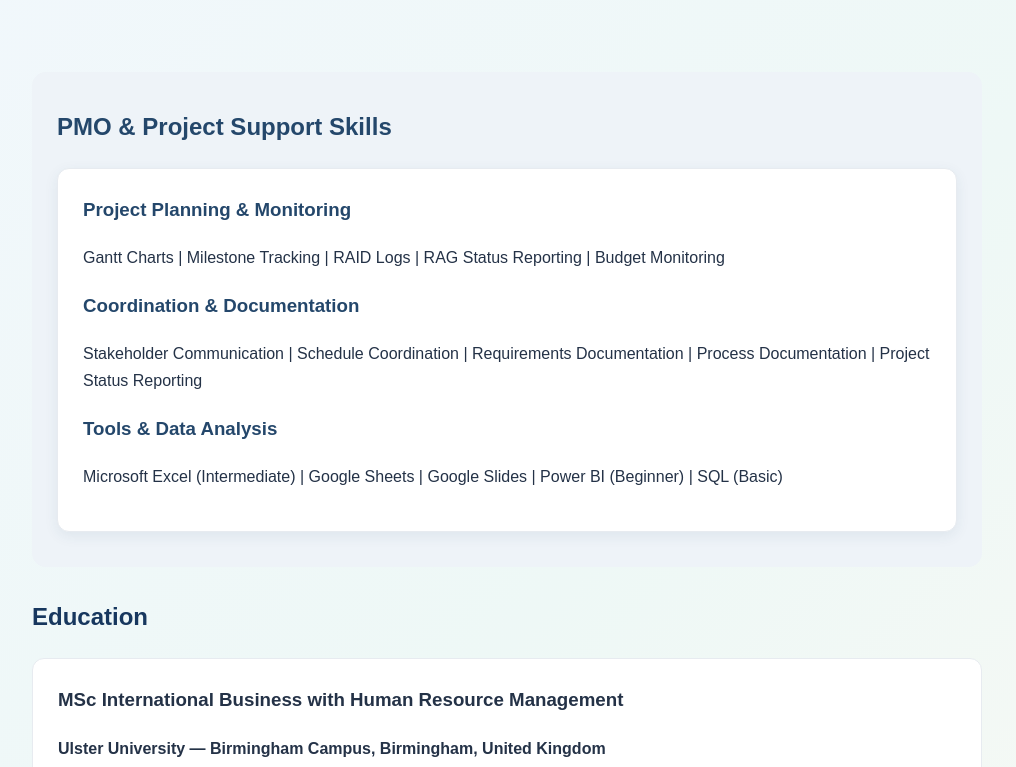
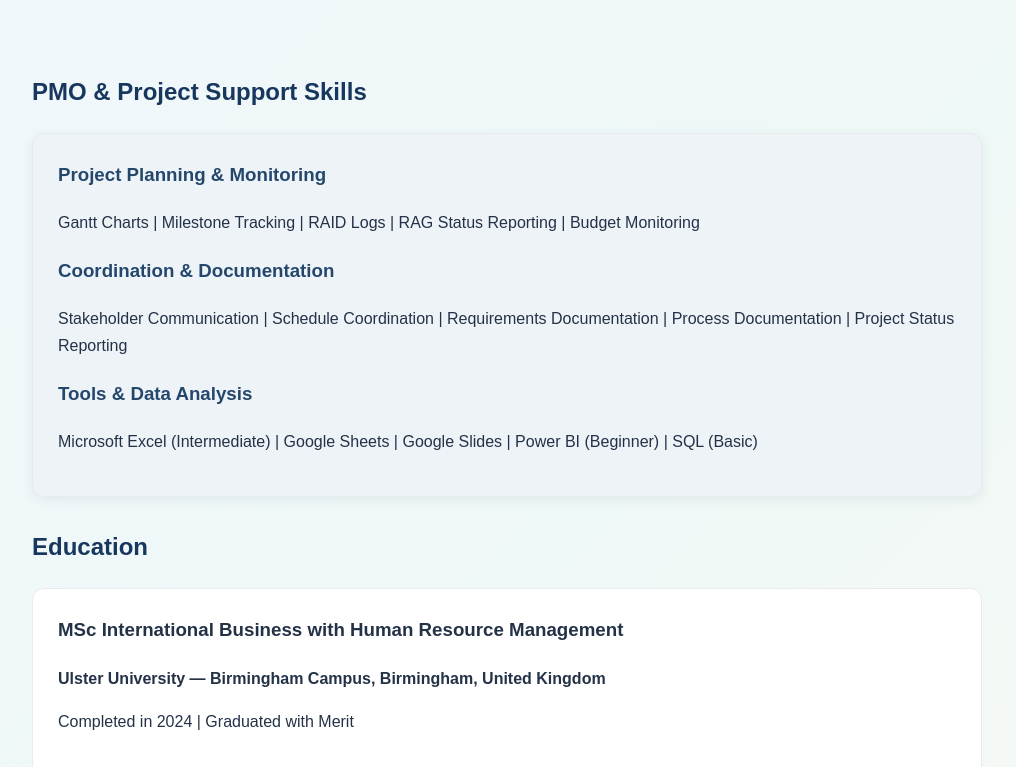
Before and after one commit to karunakaru-beep/karu, a plain HTML site: page index.html in a window 1280 px wide. Shown: the part 659-1426 px from the top of the page, without its empty margins (133-1149 px from the left). Drawn offline with Linux system fonts and the light colour scheme.

Commit message:
Update the changes

```diff
--- a/index.html
+++ b/index.html
@@ -114,22 +114,16 @@ nav a:hover {
   color: #527c98;
 }
 .skills-section {
-  background: #eef3f8;
-  padding: 35px 25px;
-  border-radius: 14px;
+  background: transparent;
+  padding: 0;
   margin: 30px 0;
 }
 
-.skills-section h2 {
-  margin-top: 0;
-  color: #24476b;
-}
-
 .skills-card {
-  background: #ffffff;
+  background: #eef3f8;
   padding: 25px;
   border-radius: 12px;
-  box-shadow: 0 4px 14px rgba(36, 71, 107, 0.08);
+  box-shadow: 0 3px 12px rgba(36, 71, 107, 0.08);
   margin: 0;
 }
 
@@ -140,8 +134,7 @@ nav a:hover {
 
 .skills-card h3:first-child {
   margin-top: 0;
-}
-</style>
+}</style>
 
   <style>
 
```
